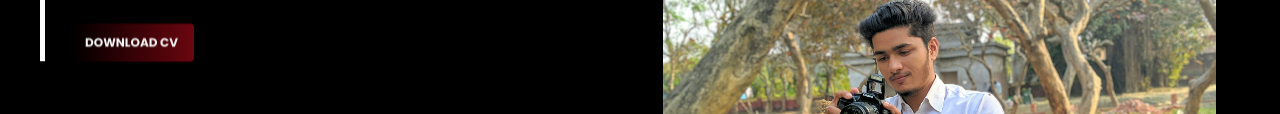
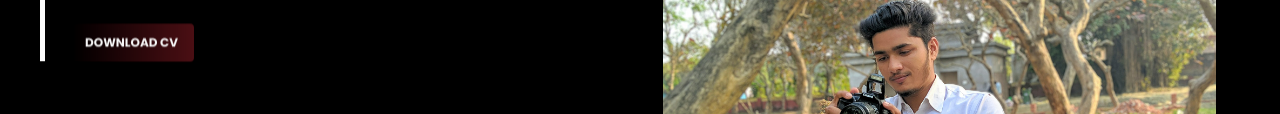
Before and after one commit to Amit-2500/naveen-Vishwakarma-, a plain HTML site: page index.html in a window 1280 px wide. Shown: the part 452-566 px from the top of the page. Drawn offline with nearby package versions, Linux system fonts and the light colour scheme.

Commit message:
Create styles.css

```diff
--- a/assets/css/styles.css
+++ b/assets/css/styles.css
@@ -4,7 +4,7 @@
 /*Variables css*/
 /*Colores*/
 :root {
-  --first-color: #6f0811;
+  --first-color: #4E1116;
   --black-color: #000;
   --white-color: #FFF;
 }
```
